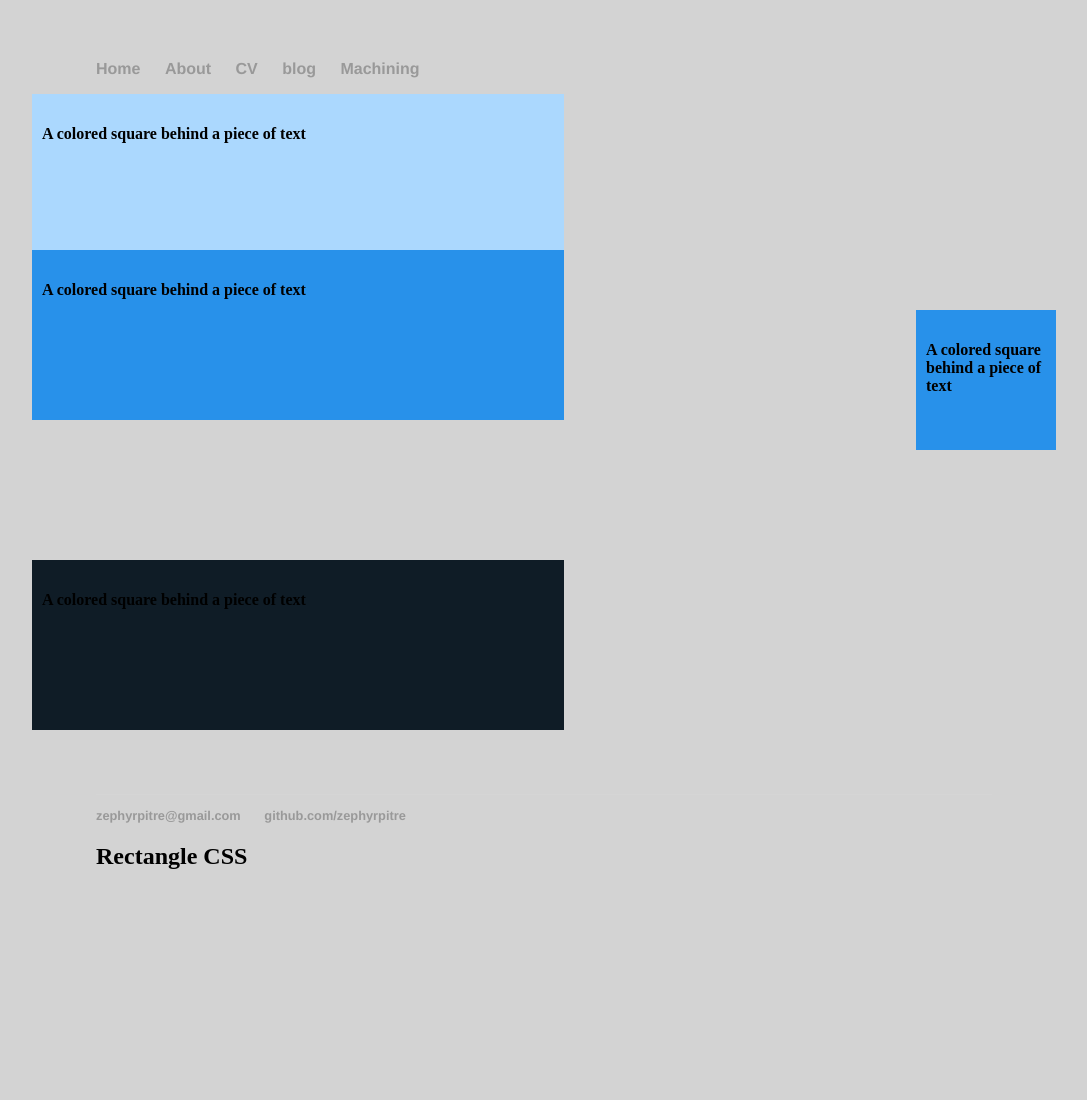
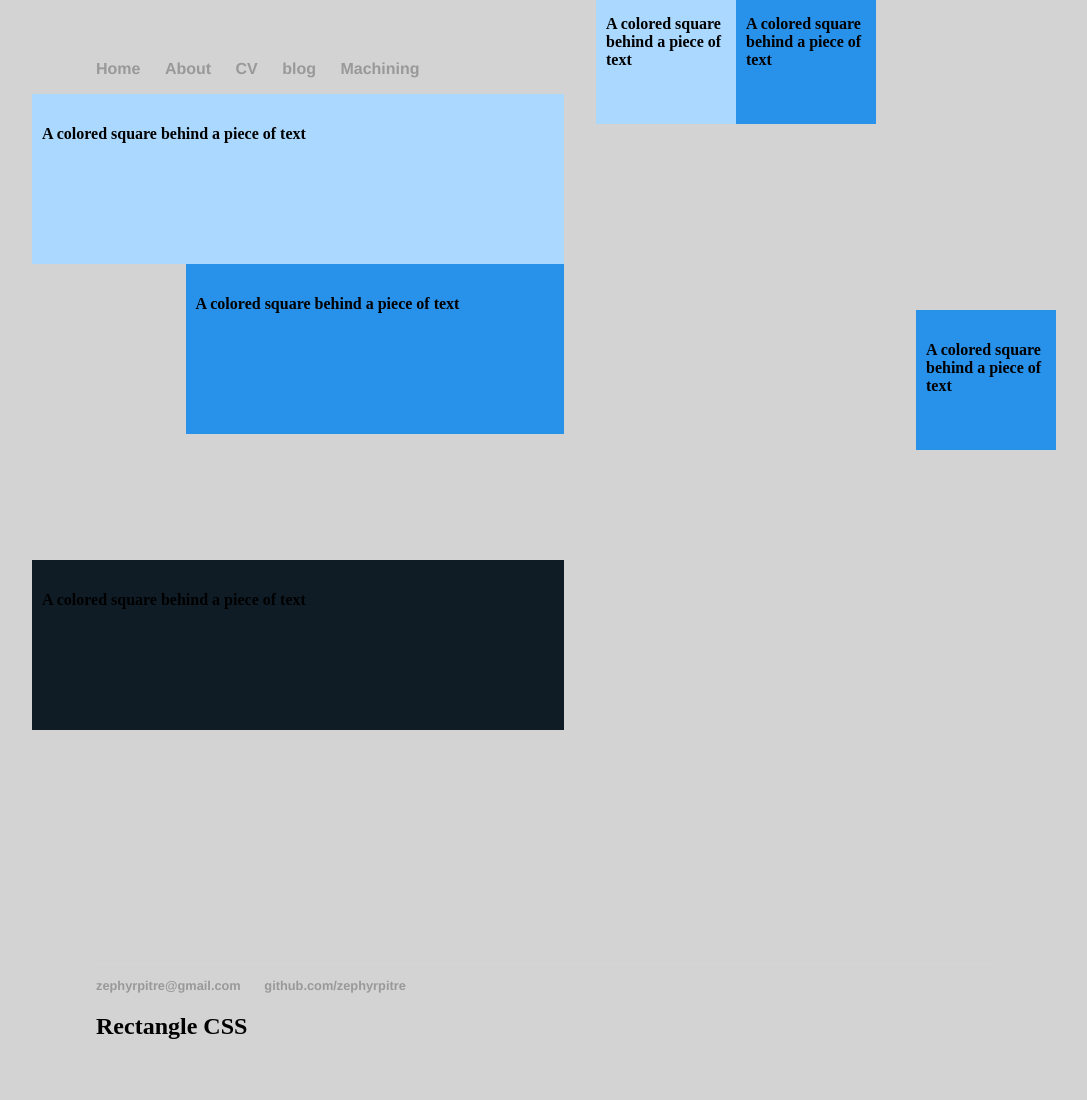
Before and after one commit to ZephyrPitre/ZephyrPitre.github.io, a Jekyll site: the page built from index.html, in a window 1280 px wide. Shown: the whole page, without its empty margins (96-1183 px from the left). Built offline with Jekyll 4.4.1, drawn with Linux system fonts in a browser that asks for light colours; before the commit the page ends 930 px from its top, so only the background shows below that.

Commit message:
Update index.html

```diff
--- a/index.html
+++ b/index.html
@@ -16,10 +16,10 @@
 }
 
 .rectangle2{
-		position: absolute;
+		position: relative;
 		left: 10%;
 		width: 40%;
-		top: 250px;
+		top: 170px;
     border-color:black;
     height: 150px;
 		Background:#2891EA; <!--bright blue-->
```
